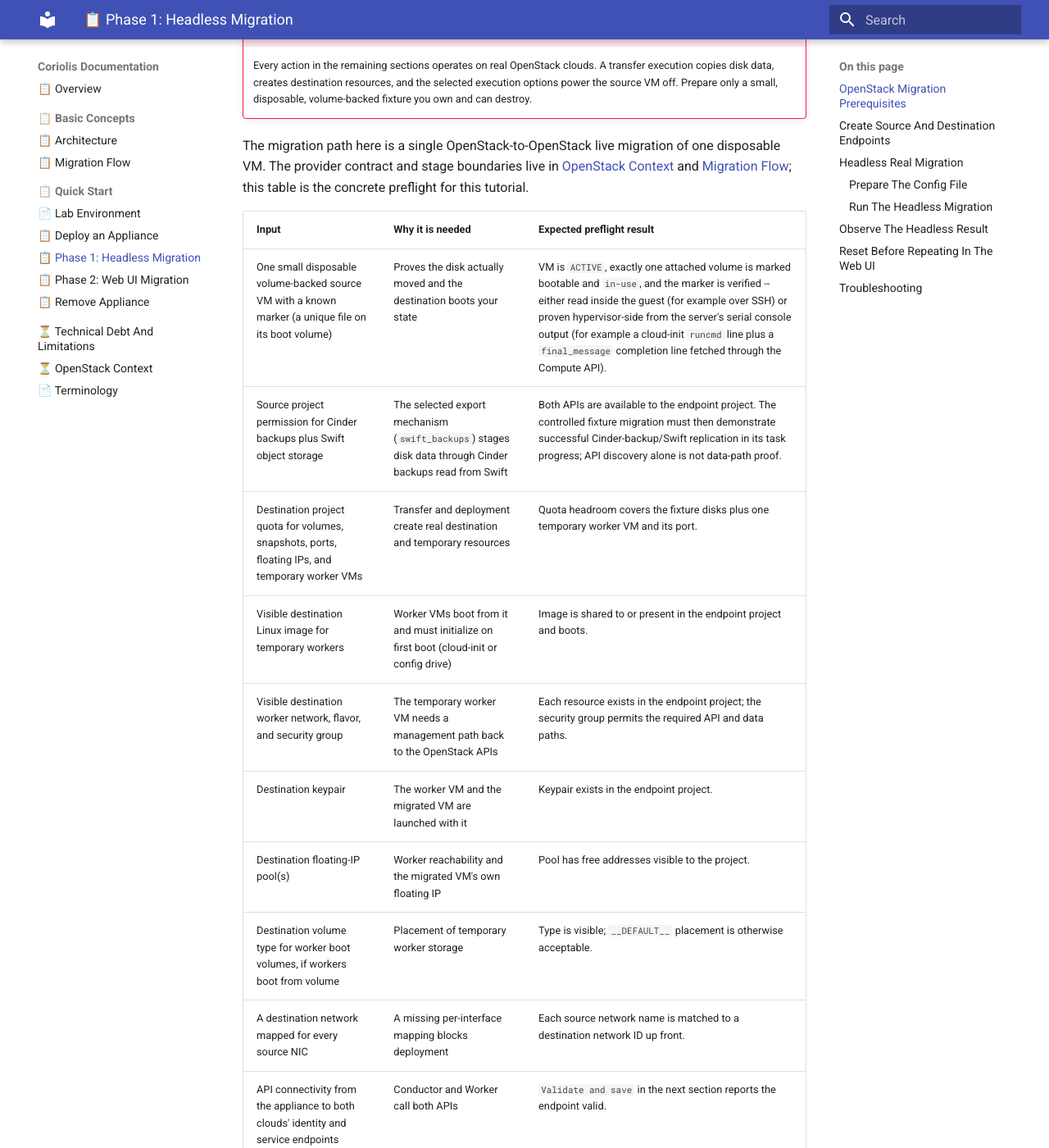
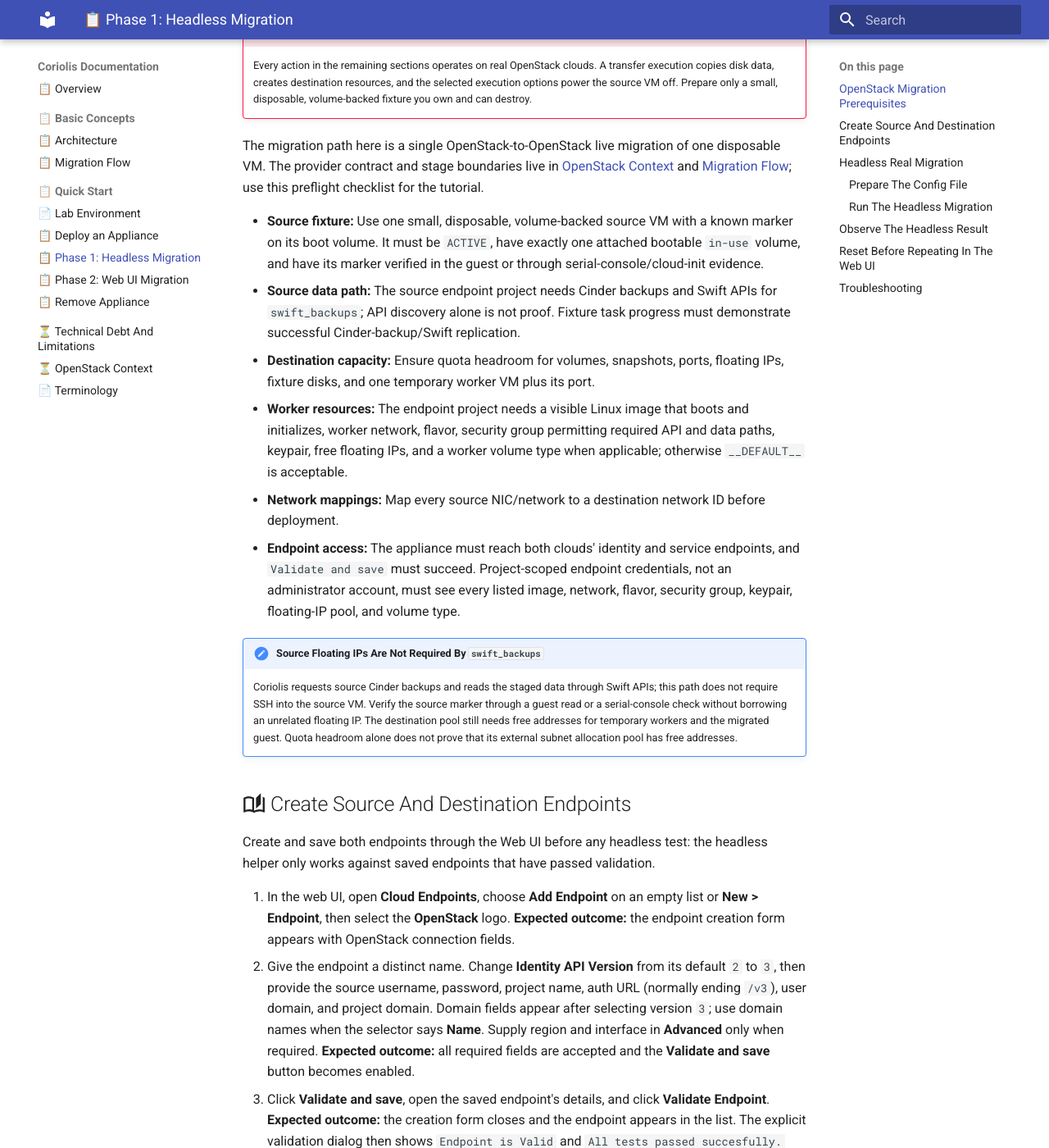
Before and after one commit to radumoisan/coriolis, an MkDocs documentation site: the page built from docs/headless-migration.md, in a window 1280 px wide and 1400 px high, scrolled down 357 px. Shown: the whole window at 82% size. Built offline with MkDocs 1.6.1 and Material for MkDocs 9.7.7, drawn with Linux system fonts in a browser that asks for light colours; some of the changed text lies outside the part shown.

Commit message:
Improved docs
Signed-off-by: Radu Moisan <radu.moisan@gmail.com>

```diff
--- a/docs/headless-migration.md
+++ b/docs/headless-migration.md
@@ -7,23 +7,14 @@
 !!! danger "Migrations write real state and can shut down the source"
     Every action in the remaining sections operates on real OpenStack clouds. A transfer execution copies disk data, creates destination resources, and the selected execution options power the source VM off. Prepare only a small, disposable, volume-backed fixture you own and can destroy.
 
-The migration path here is a single OpenStack-to-OpenStack live migration of one disposable VM. The provider contract and stage boundaries live in [OpenStack Context](openstack-provider.md) and [Migration Flow](migration-flow.md); this table is the concrete preflight for this tutorial.
+The migration path here is a single OpenStack-to-OpenStack live migration of one disposable VM. The provider contract and stage boundaries live in [OpenStack Context](openstack-provider.md) and [Migration Flow](migration-flow.md); use this preflight checklist for the tutorial.
 
-| Input | Why it is needed | Expected preflight result |
-| --- | --- | --- |
-| One small disposable volume-backed source VM with a known marker (a unique file on its boot volume) | Proves the disk actually moved and the destination boots your state | VM is `ACTIVE`, exactly one attached volume is marked bootable and `in-use`, and the marker is verified -- either read inside the guest (for example over SSH) or proven hypervisor-side from the server's serial console output (for example a cloud-init `runcmd` line plus a `final_message` completion line fetched through the Compute API). |
-| Source project permission for Cinder backups plus Swift object storage | The selected export mechanism (`swift_backups`) stages disk data through Cinder backups read from Swift | Both APIs are available to the endpoint project. The controlled fixture migration must then demonstrate successful Cinder-backup/Swift replication in its task progress; API discovery alone is not data-path proof. |
-| Destination project quota for volumes, snapshots, ports, floating IPs, and temporary worker VMs | Transfer and deployment create real destination and temporary resources | Quota headroom covers the fixture disks plus one temporary worker VM and its port. |
-| Visible destination Linux image for temporary workers | Worker VMs boot from it and must initialize on first boot (cloud-init or config drive) | Image is shared to or present in the endpoint project and boots. |
-| Visible destination worker network, flavor, and security group | The temporary worker VM needs a management path back to the OpenStack APIs | Each resource exists in the endpoint project; the security group permits the required API and data paths. |
-| Destination keypair | The worker VM and the migrated VM are launched with it | Keypair exists in the endpoint project. |
-| Destination floating-IP pool(s) | Worker reachability and the migrated VM's own floating IP | Pool has free addresses visible to the project. |
-| Destination volume type for worker boot volumes, if workers boot from volume | Placement of temporary worker storage | Type is visible; `__DEFAULT__` placement is otherwise acceptable. |
-| A destination network mapped for every source NIC | A missing per-interface mapping blocks deployment | Each source network name is matched to a destination network ID up front. |
-| API connectivity from the appliance to both clouds' identity and service endpoints | Conductor and Worker call both APIs | `Validate and save` in the next section reports the endpoint valid. |
-
-!!! note
-    Confirm source and destination resource visibility with project-scoped credentials before creating endpoints. The endpoint project, not an administrator account, must see every image, network, flavor, security group, keypair, pool, and volume type listed above.
+- **Source fixture:** Use one small, disposable, volume-backed source VM with a known marker on its boot volume. It must be `ACTIVE`, have exactly one attached bootable `in-use` volume, and have its marker verified in the guest or through serial-console/cloud-init evidence.
+- **Source data path:** The source endpoint project needs Cinder backups and Swift APIs for `swift_backups`; API discovery alone is not proof. Fixture task progress must demonstrate successful Cinder-backup/Swift replication.
+- **Destination capacity:** Ensure quota headroom for volumes, snapshots, ports, floating IPs, fixture disks, and one temporary worker VM plus its port.
+- **Worker resources:** The endpoint project needs a visible Linux image that boots and initializes, worker network, flavor, security group permitting required API and data paths, keypair, free floating IPs, and a worker volume type when applicable; otherwise `__DEFAULT__` is acceptable.
+- **Network mappings:** Map every source NIC/network to a destination network ID before deployment.
+- **Endpoint access:** The appliance must reach both clouds' identity and service endpoints, and `Validate and save` must succeed. Project-scoped endpoint credentials, not an administrator account, must see every listed image, network, flavor, security group, keypair, floating-IP pool, and volume type.
 
 !!! note "Source Floating IPs Are Not Required By `swift_backups`"
     Coriolis requests source Cinder backups and reads the staged data through Swift APIs; this path does not require SSH into the source VM. Verify the source marker through a guest read or a serial-console check without borrowing an unrelated floating IP. The destination pool still needs free addresses for temporary workers and the migrated guest. Quota headroom alone does not prove that its external subnet allocation pool has free addresses.
```
